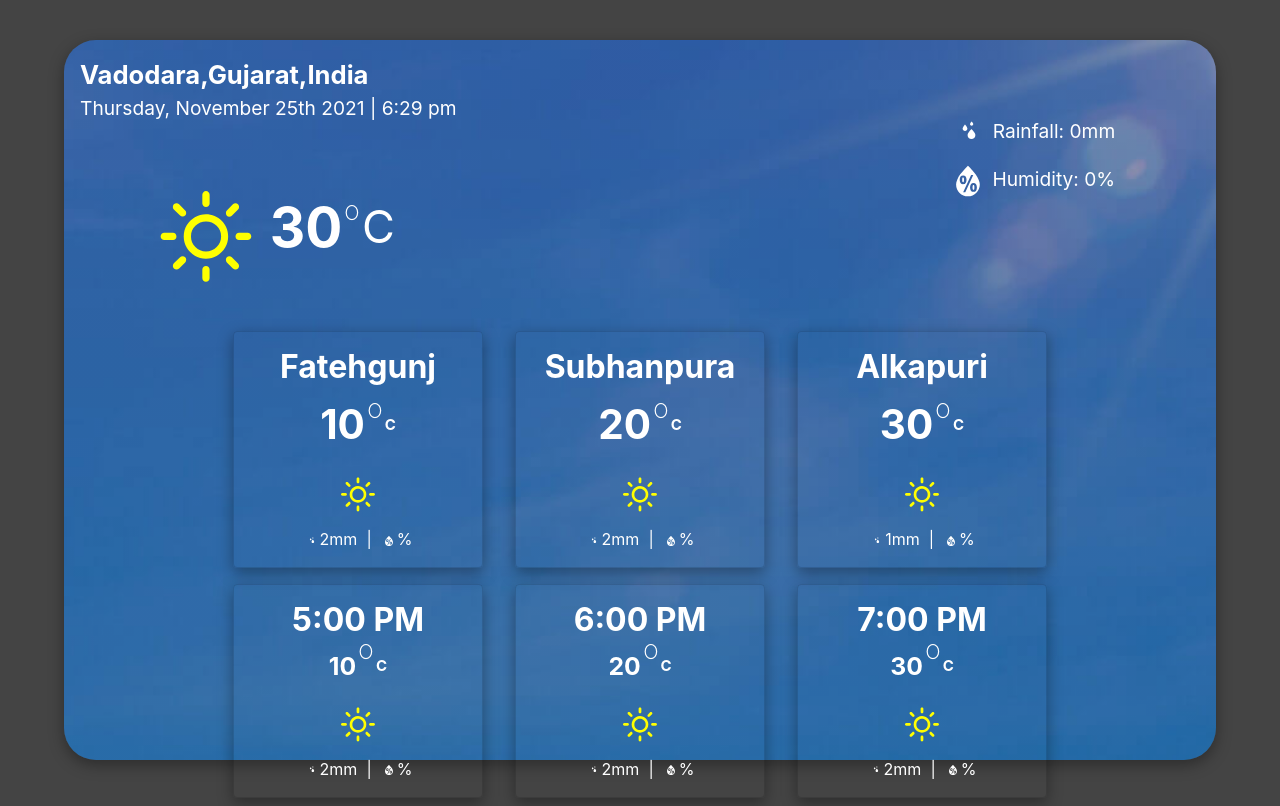
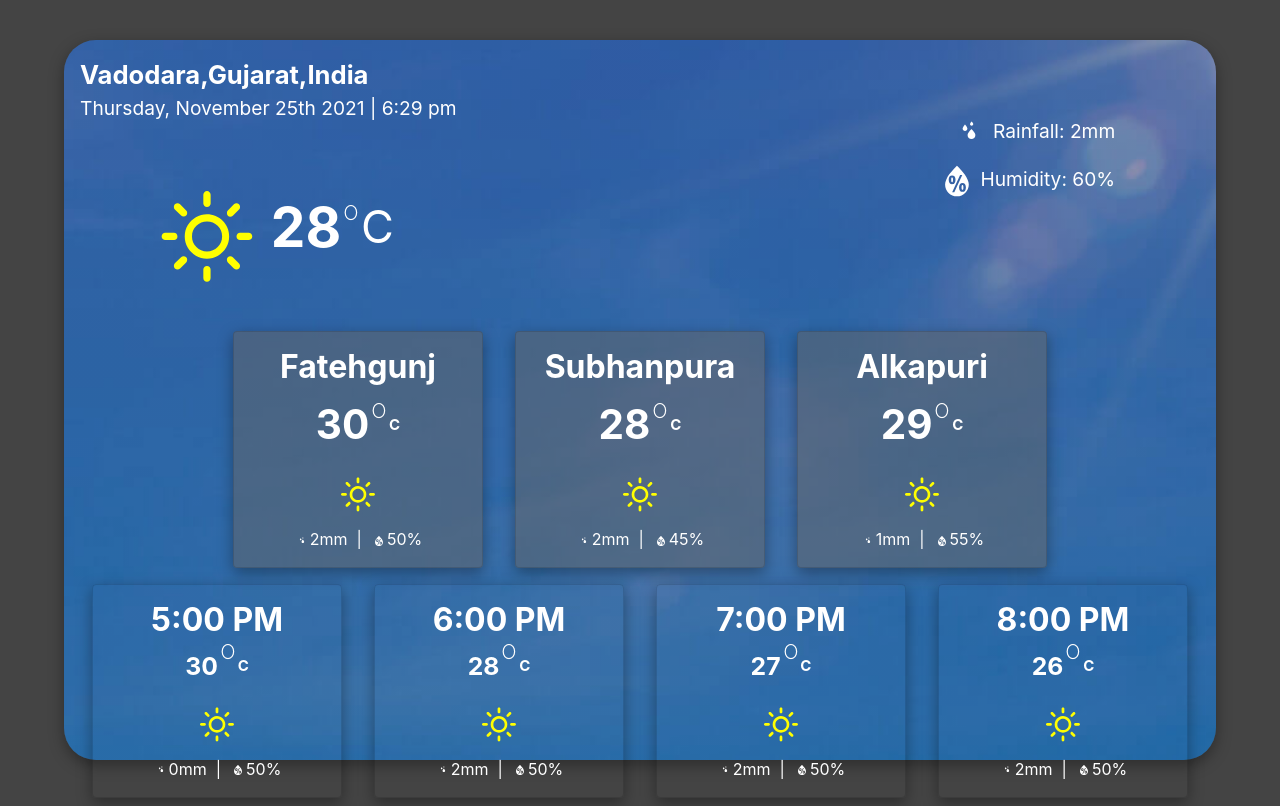
Before and after one commit to daksh2k/weather-station, a React (Create React App) app: page / in a window 1280 px wide. Built offline with nearby package versions, Linux system fonts and the light colour scheme.

Commit message:
Change styling of location cards

```diff
--- a/src/App.css
+++ b/src/App.css
@@ -87,6 +87,9 @@ sup{
   display: flex;
   justify-content: center;
 }
+.location-cont{
+  background-color: rgba(100,100,100,0.5)
+}
 /* .humd svg{
   font-size: 3rem;
 } */
--- a/src/App.js
+++ b/src/App.js
@@ -1,39 +1,43 @@
 import './App.css';
 import React from 'react';
-import {useState,useEffect} from 'react';
+import { useState, useEffect } from 'react';
 import moment from 'moment';
 import ComponentWithIcon from './icons'
-// import database from './firebase';
-import { WiHumidity,WiRaindrops,WiDaySunny,WiDaySunnyOvercast} from "react-icons/wi";
-// import Button from 'react-bootstrap/Button';
+import { WiHumidity, WiRaindrops, WiDaySunny } from "react-icons/wi";
 import Card from 'react-bootstrap/Card';
-// import { alignPropType } from 'react-bootstrap/esm/types';
 
 class App extends React.Component {
-  constructor(props){
+  constructor(props) {
     super(props);
     this.state = {
-      "humidity": 0,
-      "rain" : 0,
-      "temp" : 30,
-      "icon" : "WiDaySunny",
-      "unit" : "unit" in localStorage ? localStorage.unit : "C",
-      "hist": [{temp:"10",time:"5:00 PM",rain: 2},{temp:"20",time:"6:00 PM",rain: 2},{temp:"30",time:"7:00 PM",rain: 2}],
-      "loc" : [{temp:"10",location:"Fatehgunj",rain: 2},{temp:"20",location:"Subhanpura",rain: 2},{temp:"30",location:"Alkapuri",rain: 1}]
+      "humidity": 60,
+      "rain": 2,
+      "temp": 28,
+      "icon": "WiDaySunny",
+      "unit": "unit" in localStorage ? localStorage.unit : "C",
+      "hist": [
+        { temp: "30", time: "5:00 PM", rain: 0, humidity: 50 },
+        { temp: "28", time: "6:00 PM", rain: 2, humidity: 50 },
+        { temp: "27", time: "7:00 PM", rain: 2, humidity: 50 },
+        { temp: "26", time: "8:00 PM", rain: 2, humidity: 50 }],
+      "loc": [
+        { temp: "30", location: "Fatehgunj", rain: 2, humidity: 50 },
+        { temp: "28", location: "Subhanpura", rain: 2, humidity: 45 },
+        { temp: "29", location: "Alkapuri", rain: 1, humidity: 55 }]
     }
   }
-  render(){
+  render() {
     return (
       <div className="App">
         <div className="cont">
           <Current cond={this.state} />
           <div className="hourly-cont row">
             {/* Render all the location cards */}
-           {this.state.loc.map((value,key) => <Location key={key} data={value} />)}
+            {this.state.loc.map((value, key) => <Location key={key} data={value} />)}
           </div>
           <div className="hourly-cont row">
             {/* Render all the previous hourly cards */}
-           {this.state.hist.map((value,key) => <Hourly key={key} data={value} />)}
+            {this.state.hist.map((value, key) => <Hourly key={key} data={value} />)}
           </div>
         </div>
       </div>
@@ -42,27 +46,26 @@ class App extends React.Component {
 }
 
 const Current = (props) => {
-  const [date,setDate] = useState(moment().format('dddd, MMMM Do YYYY'))
-  const [time,setTime] = useState(moment().format('h:mm a'))
+  const [date, setDate] = useState(moment().format('dddd, MMMM Do YYYY'))
+  const [time, setTime] = useState(moment().format('h:mm a'))
   useEffect(() => {
-    const dataInterval =  setInterval(() => {
+    const dataInterval = setInterval(() => {
       setDate(moment().format('dddd, MMMM Do YYYY'))
-    },60000)
+    }, 60000)
     const timeInterval = setInterval(() => {
       setTime(moment().format('h:mm a'))
-    },1000)
+    }, 1000)
     return () => {
       clearInterval(dataInterval)
       clearInterval(timeInterval)
     }
   })
-  // console.log(props.cond.icon)
   return (
     <div className="curr">
       <div className="main">
         <div className="date-city text-start">
           <div className="city fw-bold">Vadodara,Gujarat,India</div>
-            <div className="time">{date +" | " +time}</div>
+          <div className="time">{date + " | " + time}</div>
         </div>
         <div className="temp-cont">
           <div className="b-icon">{ComponentWithIcon(props.cond.icon)}</div>
@@ -79,43 +82,43 @@ const Current = (props) => {
   )
 }
 
-const Hourly = (props) =>{
- return(
+const Hourly = (props) => {
+  return (
     <Card className="card col time-cont">
       <Card.Body>
         <Card.Title ><div className="title">{props.data.time}</div></Card.Title>
         <Card.Text>
           <div className="temp-cont">
-       <div className="temperature-sml" style = {{fontSize: '0.55em' }}>{props.data.temp}</div>
+            <div className="temperature-sml" style={{ fontSize: '0.55em' }}>{props.data.temp}</div>
             <sup>o</sup>
             <div className="temperature-sml">C</div>
           </div>
           <div className="s-icon"><WiDaySunny /></div>
           <div className="extra-cond">
-      <div className="sec humd" style = {{fontSize: '1em' }}><WiRaindrops />{props.data.rain}mm</div>
+            <div className="sec humd" style={{ fontSize: '1em' }}><WiRaindrops />{props.data.rain}mm</div>
             <span>&nbsp; | &nbsp;</span>
-      <div className="sec" style = {{fontSize: '1em' }}><WiHumidity />{props.data.humidity}%</div>
+            <div className="sec" style={{ fontSize: '1em' }}><WiHumidity />{props.data.humidity}%</div>
           </div>
         </Card.Text>
       </Card.Body>
     </Card>)
 }
 const Location = (props) => {
-  return(
-  <Card className="card col time-cont">
+  return (
+    <Card className="card col time-cont location-cont">
       <Card.Body>
         <Card.Title><div className="title">{props.data.location}</div></Card.Title>
         <Card.Text>
           <div className="temp-cont">
-         <div className="temperature-sml" style = {{fontSize: '0.9em' }}>{props.data.temp}</div>
+            <div className="temperature-sml" style={{ fontSize: '0.9em' }}>{props.data.temp}</div>
             <sup>o</sup>
             <div className="temperature-sml">C</div>
           </div>
           <div className="s-icon"><WiDaySunny /></div>
           <div className="extra-cond">
-          <div className="sec humd" style = {{fontSize: '1em' }}><WiRaindrops />{props.data.rain}mm</div>
+            <div className="sec humd" style={{ fontSize: '1em' }}><WiRaindrops />{props.data.rain}mm</div>
             <span>&nbsp; | &nbsp;</span>
-          <div className="sec" style = {{fontSize: '1em' }}><WiHumidity />{props.data.humidity}%</div>
+            <div className="sec" style={{ fontSize: '1em' }}><WiHumidity />{props.data.humidity}%</div>
           </div>
         </Card.Text>
       </Card.Body>
--- a/src/icons.js
+++ b/src/icons.js
@@ -1,6 +1,5 @@
 import {WiDaySunny,WiDaySunnyOvercast} from "react-icons/wi";
 const ComponentWithIcon =  (iconName) => {
-    console.log(iconName)
     switch(iconName){
        case "WiDaySunny":
           return (<WiDaySunny />)
```
Lines whose indentation alone changed are shown as unchanged.
